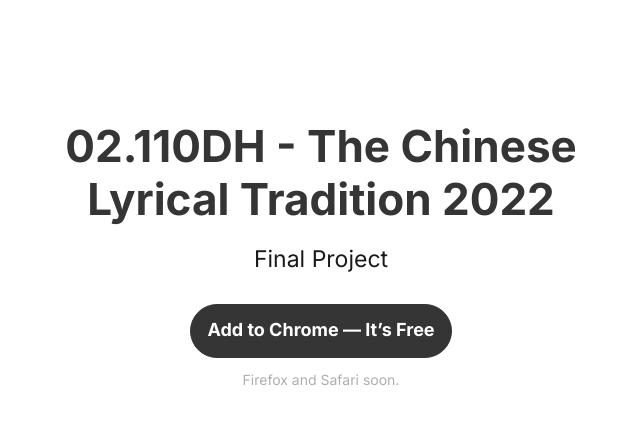
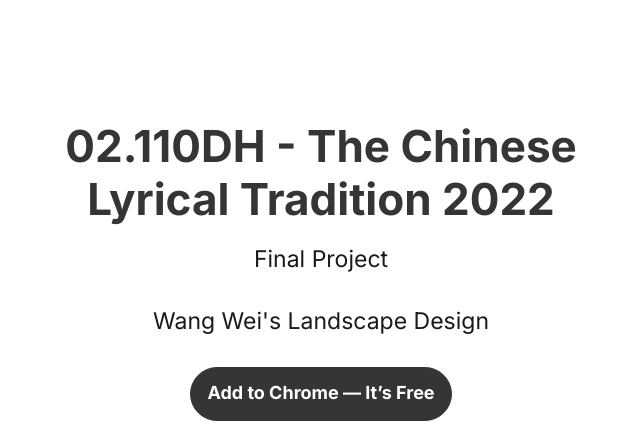
Before and after one commit to HASS-TheChineseLyricalTradition-2022/HASS-TheChineseLyricalTradition-2022.github.io, a plain HTML site: page index.html in a window 1280 px wide. Shown: the top 430 px of the page, without its empty margins (319-959 px from the left). Drawn offline with Linux system fonts and the light colour scheme.

Commit message:
Update index.html

```diff
--- a/index.html
+++ b/index.html
@@ -34,6 +34,7 @@
           <div class="ui-layout-column-6 ui-layout-column-center">
             <h1>02.110DH - The Chinese Lyrical Tradition 2022</h1>
             <p class="ui-text-intro">Final Project</p>
+            <p class="ui-text-intro">Wang Wei's Landscape Design</p>
             <div class="ui-component-cta ui-layout-flex">
               <a href="#" role="link" aria-label="#" class="ui-component-button ui-component-button-normal ui-component-button-primary">Add to Chrome &mdash; It&rsquo;s Free</a>
               <p class="ui-text-note"><small>Firefox and Safari soon.</small></p>
```
